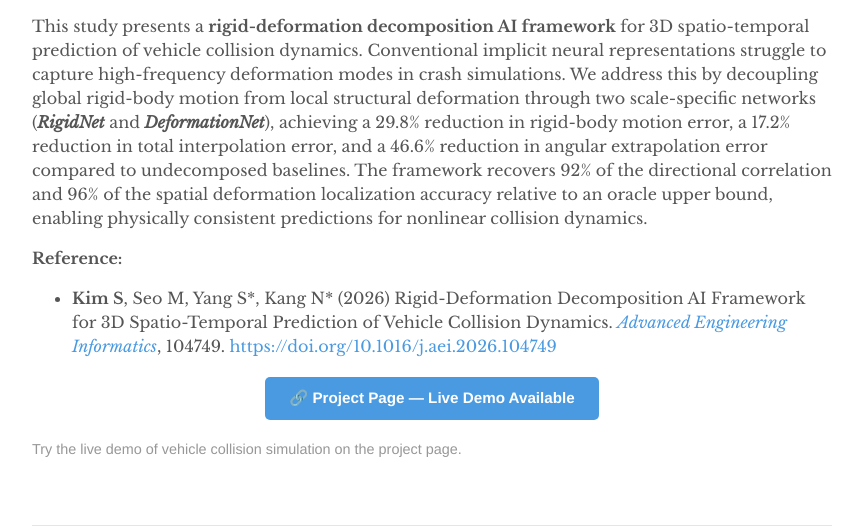
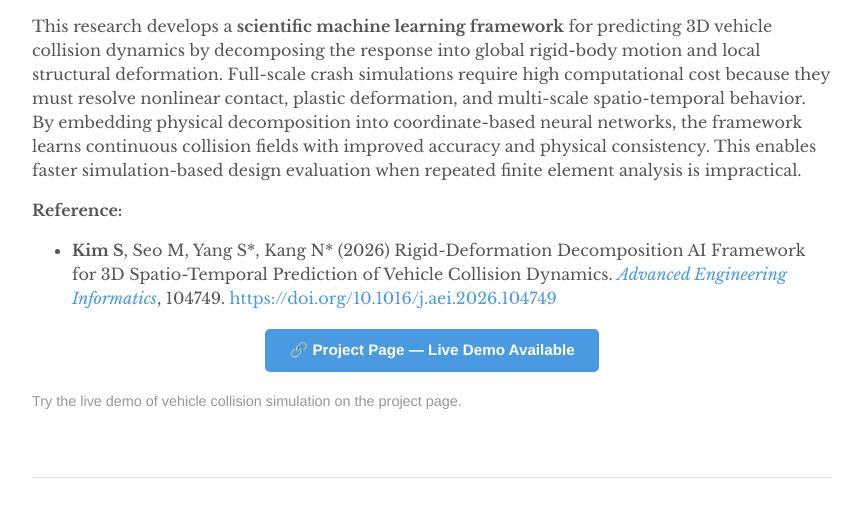
Before and after one commit to kim-sanghyuk/kim-sanghyuk.github.io, a Jekyll site: the page built from _pages/research.md, in a window 1280 px wide and 1400 px high, scrolled down 557 px. Shown: the part 244-773 px from the top of the window, without its empty margins (208-1071 px from the left). Built offline with Jekyll 4.4.1, drawn with Linux system fonts in a browser that asks for light colours; some of the changed text lies outside the part shown.

Commit message:
Update research.md

```diff
--- a/_pages/research.md
+++ b/_pages/research.md
@@ -16,7 +16,7 @@ permalink: /research/
     title="Vehicle Collision Dynamics Demo"></iframe>
 </div>
 
-This study presents a **rigid-deformation decomposition AI framework** for 3D spatio-temporal prediction of vehicle collision dynamics. Conventional implicit neural representations struggle to capture high-frequency deformation modes in crash simulations. We address this by decoupling global rigid-body motion from local structural deformation through two scale-specific networks (_**RigidNet**_ and _**DeformationNet**_), achieving a 29.8% reduction in rigid-body motion error, a 17.2% reduction in total interpolation error, and a 46.6% reduction in angular extrapolation error compared to undecomposed baselines. The framework recovers 92% of the directional correlation and 96% of the spatial deformation localization accuracy relative to an oracle upper bound, enabling physically consistent predictions for nonlinear collision dynamics.
+This research develops a **scientific machine learning framework** for predicting 3D vehicle collision dynamics by decomposing the response into global rigid-body motion and local structural deformation. Full-scale crash simulations require high computational cost because they must resolve nonlinear contact, plastic deformation, and multi-scale spatio-temporal behavior. By embedding physical decomposition into coordinate-based neural networks, the framework learns continuous collision fields with improved accuracy and physical consistency. This enables faster simulation-based design evaluation when repeated finite element analysis is impractical.
 
 **Reference:**
 
@@ -35,8 +35,7 @@ This study presents a **rigid-deformation decomposition AI framework** for 3D sp
 
 ![2025_NEUCOM_graphical_absract](/images/2025_NEUCOM_graphical_absract.png){: width="100%" height="100%"}
 
-This study introduces the **Projected Variable Three-Term Conjugate Gradient (PVTTCG)** algorithm, designed to overcome the trade-off between fast convergence and strong generalization in deep neural network training.
-By stabilizing the optimization path through geometric projection, PVTTCG consistently improves generalization performance across benchmarks and real-world applications such as vehicle crash prediction.
+Deep neural network training requires both fast convergence and strong generalization. This research develops a **projected variable three-term conjugate gradient algorithm** that improves the training path of neural networks by reducing convergence to sharp minima while maintaining the stability of higher-order optimization. The method supports more reliable model training across language modeling, image classification, and engineering prediction tasks, providing an optimization strategy for deep learning models used in complex engineering problems.
 
 **Reference:**
 
```
